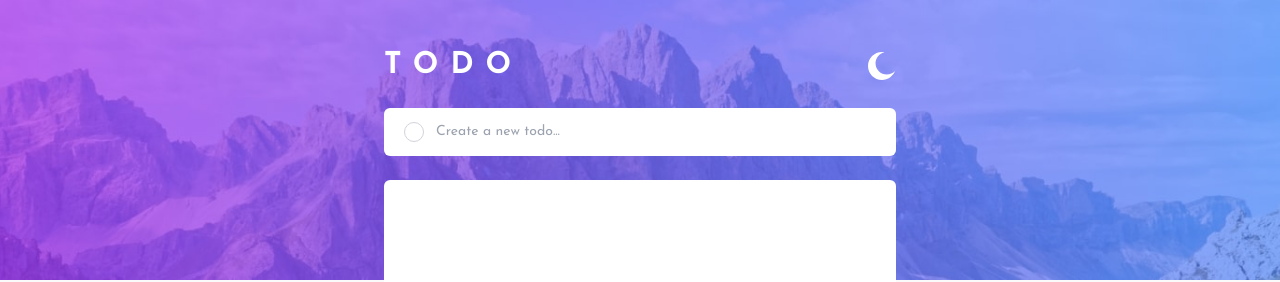
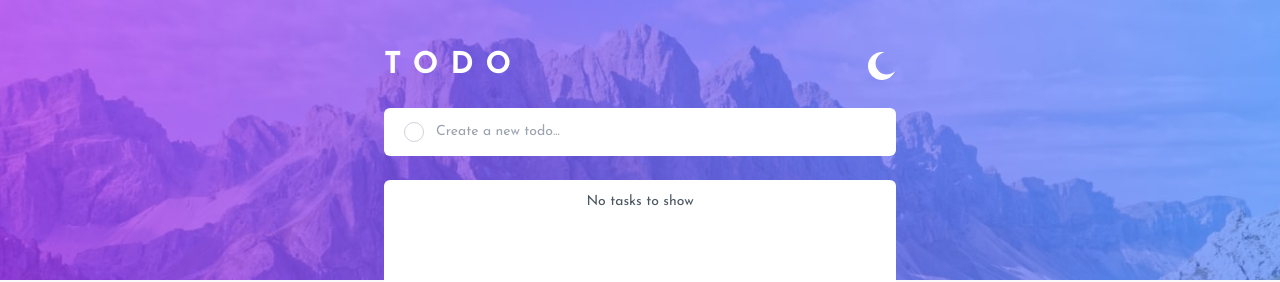
Before and after one commit to johnjanieltr/todo-app, a React (Vite) app: page / in a window 1280 px wide. Shown: the top 282 px of the page. Built offline with nearby package versions, Linux system fonts and the light colour scheme.

Commit message:
feat: add default message for empty task list
Added a default message to display when there are no tasks to show

```diff
--- a/src/components/TaskList.jsx
+++ b/src/components/TaskList.jsx
@@ -23,9 +23,13 @@ const TaskList = () => {
   return (
     <div className="flex flex-col grow mb-4 rounded-md overflow-hidden bg-white">
       <ul>
-        {filteredTasks.map((task) => (
-          <TaskItem key={task.id} task={task} />
-        ))}
+        {filteredTasks.length === 0 ? (
+          <li className="mt-3 text-sm text-center text-light-grayishBlue-800">
+            No tasks to show
+          </li>
+        ) : (
+          filteredTasks.map((task) => <TaskItem key={task.id} task={task} />)
+        )}
       </ul>
       <div className="flex justify-between py-3.5 px-5 mt-auto text-sm text-light-grayishBlue-400">
         <span>{itemsLeft()} items left</span>
```
